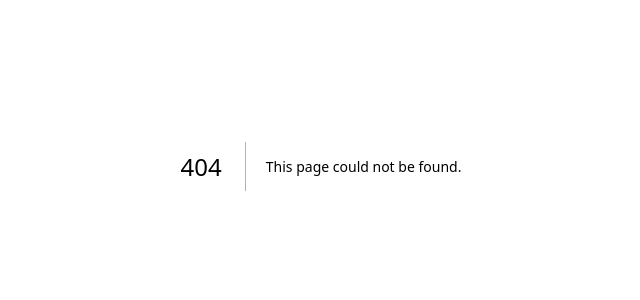
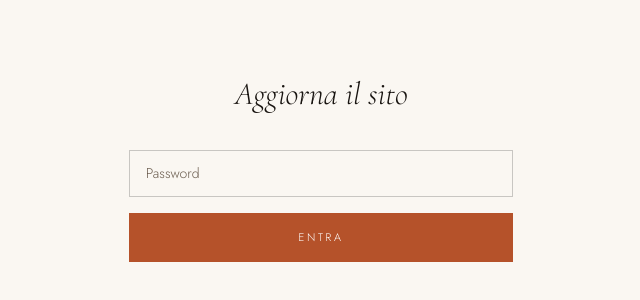
Before and after one commit to krishnanpetricia/letrevie, a Next.js app: page /edit in a window 1280 px wide. Before the commit this address had no page. Shown: the part 234-534 px from the top of the page, without its empty margins (319-959 px from the left). Built offline with nearby package versions, Linux system fonts and the light colour scheme.

Commit message:
feat: add password-protected edit page

```diff
--- /dev/null
+++ b/app/edit/page.tsx
@@ -0,0 +1,139 @@
+'use client'
+
+import { useState, useRef } from 'react'
+
+const LABELS = {
+  title:         'Aggiorna il sito',
+  subtitle:      'Solo per uso interno.',
+  passwordLabel: 'Password',
+  passwordBtn:   'Entra',
+  wrongPassword: 'Password errata.',
+  menuTitle:     'Menu',
+  menuDesc:      'Carica un nuovo PDF per aggiornare il menu sul sito.',
+  menuBtn:       'Carica nuovo menu',
+  menuSuccess:   'Menu aggiornato. Le modifiche sono live.',
+  menuError:     'Errore durante il caricamento. Riprova.',
+  menuFiletype:  'Seleziona un file PDF.',
+  saving:        'Caricamento in corso...',
+}
+
+export default function EditPage() {
+  const [password,    setPassword]    = useState('')
+  const [authed,      setAuthed]      = useState(false)
+  const [authError,   setAuthError]   = useState(false)
+  const [uploading,   setUploading]   = useState(false)
+  const [menuMessage, setMenuMessage] = useState<{ ok: boolean; text: string } | null>(null)
+  const fileRef = useRef<HTMLInputElement>(null)
+
+  async function handleAuth() {
+    const formData = new FormData()
+    formData.append('file', new Blob([''], { type: 'application/pdf' }), 'check.pdf')
+    const res = await fetch('/api/upload-menu', {
+      method: 'POST',
+      headers: { 'x-admin-password': password },
+      body: formData,
+    })
+    if (res.status === 401) {
+      setAuthError(true)
+    } else {
+      setAuthed(true)
+      setAuthError(false)
+    }
+  }
+
+  async function handleMenuUpload() {
+    const file = fileRef.current?.files?.[0]
+    if (!file) return
+    if (file.type !== 'application/pdf') {
+      setMenuMessage({ ok: false, text: LABELS.menuFiletype })
+      return
+    }
+
+    setUploading(true)
+    setMenuMessage(null)
+
+    const formData = new FormData()
+    formData.append('file', file)
+
+    const res = await fetch('/api/upload-menu', {
+      method: 'POST',
+      headers: { 'x-admin-password': password },
+      body: formData,
+    })
+
+    setUploading(false)
+
+    if (res.ok) {
+      setMenuMessage({ ok: true, text: LABELS.menuSuccess })
+      if (fileRef.current) fileRef.current.value = ''
+    } else {
+      setMenuMessage({ ok: false, text: LABELS.menuError })
+    }
+  }
+
+  if (!authed) {
+    return (
+      <div className="min-h-screen bg-cream flex items-center justify-center px-6">
+        <div className="w-full max-w-sm">
+          <p className="font-cormorant text-[32px] italic text-ink mb-8 text-center">
+            {LABELS.title}
+          </p>
+          <input
+            type="password"
+            value={password}
+            onChange={e => setPassword(e.target.value)}
+            onKeyDown={e => e.key === 'Enter' && handleAuth()}
+            placeholder={LABELS.passwordLabel}
+            className="w-full border border-black/20 bg-transparent px-4 py-3 text-[14px] text-ink placeholder:text-ink-mid outline-none focus:border-terra mb-4"
+          />
+          {authError && (
+            <p className="text-[12px] text-red-600 mb-4">{LABELS.wrongPassword}</p>
+          )}
+          <button
+            onClick={handleAuth}
+            className="w-full bg-terra text-white text-[11px] tracking-[0.24em] uppercase px-6 py-4 hover:bg-terra-deep transition-colors"
+          >
+            {LABELS.passwordBtn}
+          </button>
+        </div>
+      </div>
+    )
+  }
+
+  return (
+    <div className="min-h-screen bg-cream px-6 py-20">
+      <div className="max-w-lg mx-auto">
+
+        <p className="font-cormorant text-[36px] italic text-ink mb-2">{LABELS.title}</p>
+        <p className="text-[14px] text-ink-mid mb-16">{LABELS.subtitle}</p>
+
+        <div className="border border-black/10 p-8">
+          <p className="text-[9px] tracking-[0.28em] uppercase text-terra mb-2">{LABELS.menuTitle}</p>
+          <p className="text-[14px] text-ink-mid mb-6">{LABELS.menuDesc}</p>
+
+          <input
+            ref={fileRef}
+            type="file"
+            accept="application/pdf"
+            className="block w-full text-[13px] text-ink-mid mb-6 file:mr-4 file:py-2 file:px-4 file:border file:border-black/20 file:text-[11px] file:tracking-[0.2em] file:uppercase file:bg-transparent file:text-ink file:cursor-pointer"
+          />
+
+          <button
+            onClick={handleMenuUpload}
+            disabled={uploading}
+            className="bg-terra text-white text-[11px] tracking-[0.24em] uppercase px-10 py-4 hover:bg-terra-deep transition-colors disabled:opacity-50"
+          >
+            {uploading ? LABELS.saving : LABELS.menuBtn}
+          </button>
+
+          {menuMessage && (
+            <p className={`mt-4 text-[13px] ${menuMessage.ok ? 'text-green-700' : 'text-red-600'}`}>
+              {menuMessage.text}
+            </p>
+          )}
+        </div>
+
+      </div>
+    </div>
+  )
+}
```
